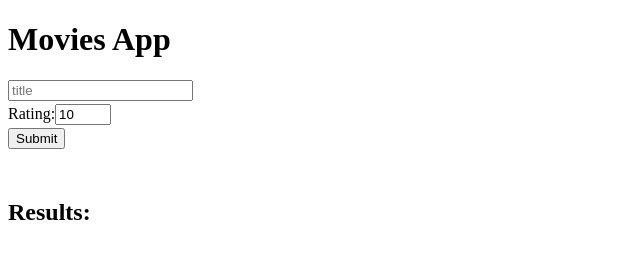
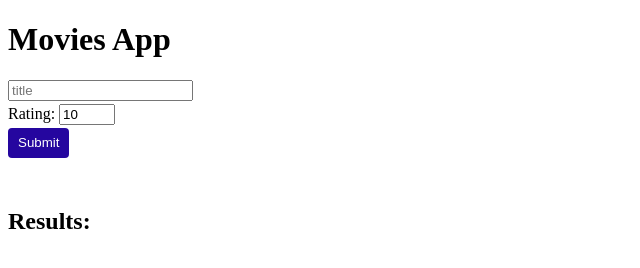
Before and after one commit to connertran/17jQuery-Exercises, a plain HTML site: page Movie_App/index.html in a window 1280 px wide. Shown: the whole page, without its empty margins (0-640 px from the left). Drawn offline with nearby package versions, Linux system fonts and the light colour scheme.

Commit message:
adding styles to the button and adding label to the rating input

```diff
--- a/Movie_App/index.html
+++ b/Movie_App/index.html
@@ -12,7 +12,8 @@
 
   <form action="">
   <input class="title" type="text" placeholder="title"> <br>
-  Rating:<input class= "rating" type="number" min="0" max="10" value="10"><br>
+  <label for="rating">Rating:</label>
+  <input class= "rating" type="number" min="0" max="10" value="10"><br>
   <button class="submit-btn" type="submit">Submit</button>
   </form>
 
--- a/Movie_App/style.css
+++ b/Movie_App/style.css
@@ -9,3 +9,23 @@ input {
 .results-div {
   margin-bottom: 8px;
 }
+
+.submit-btn {
+  background-color: rgb(37, 6, 159);
+  color: white;
+  border: none;
+  height: 30px;
+  padding: 5px 10px;
+  border-radius: 4px;
+  cursor: pointer;
+}
+
+.submit-btn:hover {
+  border: solid rgb(37, 6, 159) 1px;
+  color: rgb(37, 6, 159);
+  background-color: white;
+}
+
+.submit-btn:active {
+  box-shadow: 2px 2px 4px rgba(0, 0, 0, 0.5);
+}
```
